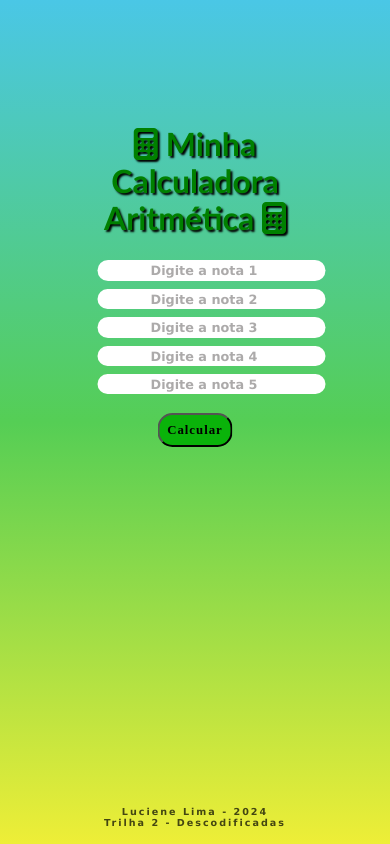
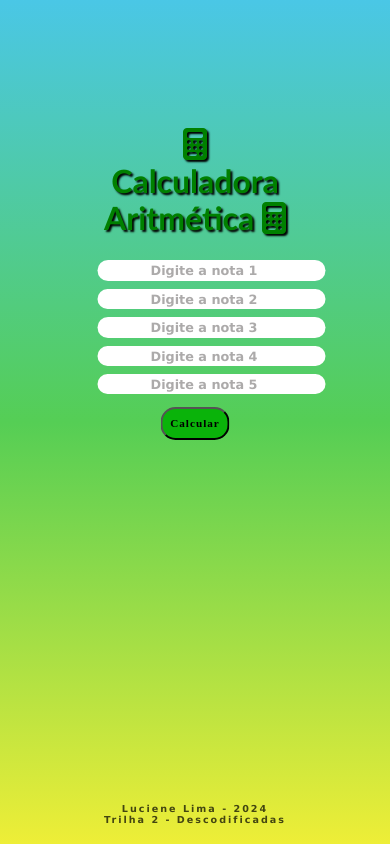
Before and after one commit to lucienelima8/Tarefa_10-Funcoes, a plain HTML site: page index.html in a window 390 px wide. Drawn offline with Linux system fonts and the light colour scheme.

Commit message:
inserindo ícone na aba, mudando nome do h1 e da aba, ajsutando o footer pra celular

```diff
--- a/estilo.css
+++ b/estilo.css
@@ -198,9 +198,10 @@ footer {
         font-family: 'Times New Roman', Times, serif;
         font-weight: bold;
         letter-spacing: 1px;
-        font-size: .8rem;
+        font-size: .7rem;
         cursor: pointer;
         padding: .5rem;
+        margin-top: -3rem;
 
 
 
@@ -211,12 +212,12 @@ footer {
         text-align: center;
         font-family: 'Times New Roman', Times, serif;
         font-size: .9rem;
-        margin-top: .8rem;
+        margin-top: .3rem;
 
     }
 
     footer {
-        padding-bottom: 1rem;
+        padding-bottom: 1.2rem;
         font-size: .6rem;
     }
 
--- a/index.html
+++ b/index.html
@@ -4,18 +4,23 @@
     <meta charset="UTF-8">
     <meta name="viewport" content="width=device-width, initial-scale=1.0">
 
-    <title>Minha Calculadora - Tarefa 10</title>
+    <title>Calculadora Aritmética - Tarefa 10</title>
 
     <link rel="stylesheet" href="normalize.css">
 
     <link rel="stylesheet" href="estilo.css">
 
-    <!-- pro ícone calculadora -->
+   <!-- ícone na aba -->
+   <link rel="shortcut icon" href="calculator_5439077.png" type="image/x-icon">
+
+    <!-- Ícone calculadora do index -->
     <script src="https://kit.fontawesome.com/7d79481767.js" crossorigin="anonymous"></script>
 
 
     <link rel="preconnect" href="https://fonts.googleapis.com">
+
     <link rel="preconnect" href="https://fonts.gstatic.com" crossorigin>
+
     <link href="https://fonts.googleapis.com/css2?family=Black+Ops+One&display=swap" rel="stylesheet">
 
 </head>
@@ -25,7 +30,7 @@
 
         <div class="container">
 
-           <h1><i class="fa-solid fa-calculator"></i> Minha Calculadora Aritmética <i class="fa-solid fa-calculator"></i></h1>
+           <h1><i class="fa-solid fa-calculator"></i>  Calculadora Aritmética  <i class="fa-solid fa-calculator"></i></h1>
 
            <input id="num1" name="num1" type="number" placeholder="Digite a nota 1"><br>
            <input id="num2" name="num2" type="number" placeholder="Digite a nota 2"><br>
@@ -35,6 +40,7 @@
 
 
            <br>
+
            <button class="btnCalcular" onclick="calcular()" type="button">Calcular</button>
 
            <h2 class="Result" id="resultArea"></h2>
```
Also changed, not shown: calculator_5439077.png (added).
